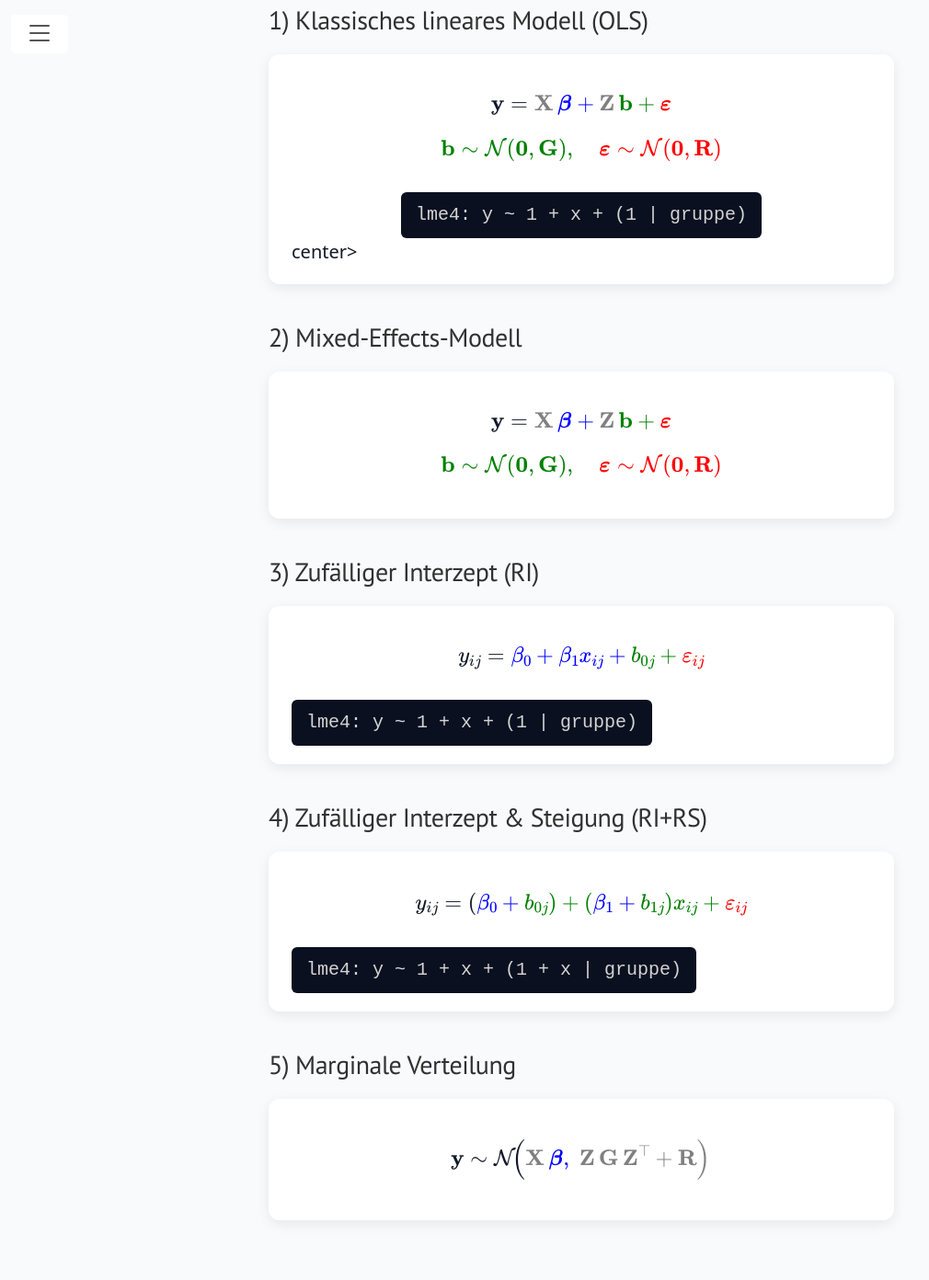
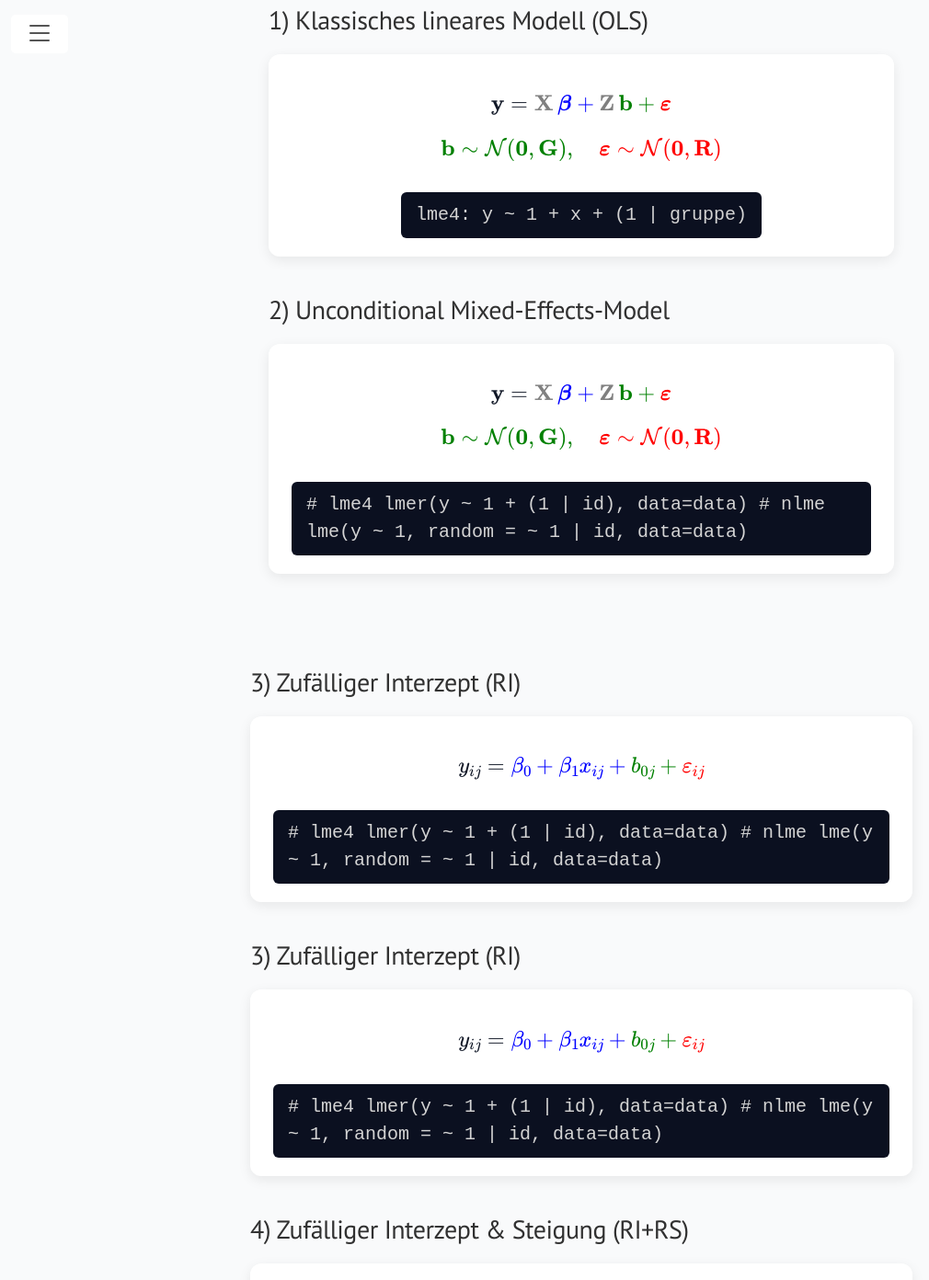
Before and after one commit to lennartseizer/ild, a Jekyll site: the page built from 9.html, in a window 1280 px wide and 1400 px high, scrolled down 539 px. Shown: the top 1392 px of the window at 92% size, without its empty margins (8-1018 px from the left). Built offline with Jekyll 4.4.1, drawn with Linux system fonts in a browser that asks for light colours.

Commit message:
Update 9.html

```diff
--- a/9.html
+++ b/9.html
@@ -110,10 +110,10 @@ title: Formulas
       $$
       <center>
       <div class="code">lme4: y ~ 1 + x + (1 | gruppe)</div>
-      </center>center>
+      </center>
     </div>
 
-    <h2>2) Mixed-Effects-Modell</h2>
+    <h2>2) Unconditional Mixed-Effects-Model</h2>
     <div class="card">
       $$
       \mathbf y
@@ -125,6 +125,12 @@ title: Formulas
       \color{green}{\mathbf b} \sim \mathcal N(\mathbf 0,\mathbf G),\quad
       \color{red}{\boldsymbol\varepsilon} \sim \mathcal N(\mathbf 0,\mathbf R)
       $$
+      <div class="code">
+        # lme4
+        lmer(y ~ 1 + (1 | id), data=data)
+        # nlme
+        lme(y ~ 1, random = ~ 1 | id, data=data)</div>
+    </div>
     </div>
 
     <h2>3) Zufälliger Interzept (RI)</h2>
@@ -133,7 +139,24 @@ title: Formulas
       y_{ij} = \color{blue}{\beta_0} + \color{blue}{\beta_1} x_{ij}
       + \color{green}{b_{0j}} + \color{red}{\varepsilon_{ij}}
       $$
-      <div class="code">lme4: y ~ 1 + x + (1 | gruppe)</div>
+      <div class="code">
+        # lme4
+        lmer(y ~ 1 + (1 | id), data=data)
+        # nlme
+        lme(y ~ 1, random = ~ 1 | id, data=data)</div>
+    </div>
+
+    <h2>3) Zufälliger Interzept (RI)</h2>
+    <div class="card">
+      $$
+      y_{ij} = \color{blue}{\beta_0} + \color{blue}{\beta_1} x_{ij}
+      + \color{green}{b_{0j}} + \color{red}{\varepsilon_{ij}}
+      $$
+      <div class="code">
+        # lme4
+        lmer(y ~ 1 + (1 | id), data=data)
+        # nlme
+        lme(y ~ 1, random = ~ 1 | id, data=data)</div>
     </div>
 
     <h2>4) Zufälliger Interzept &amp; Steigung (RI+RS)</h2>
```
